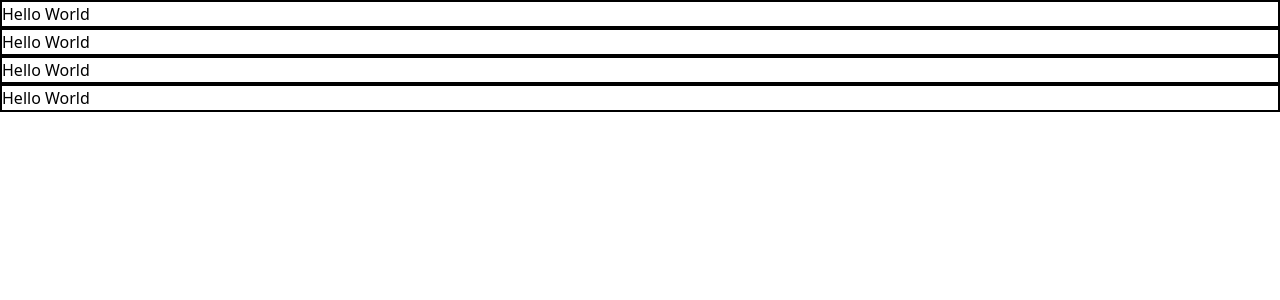
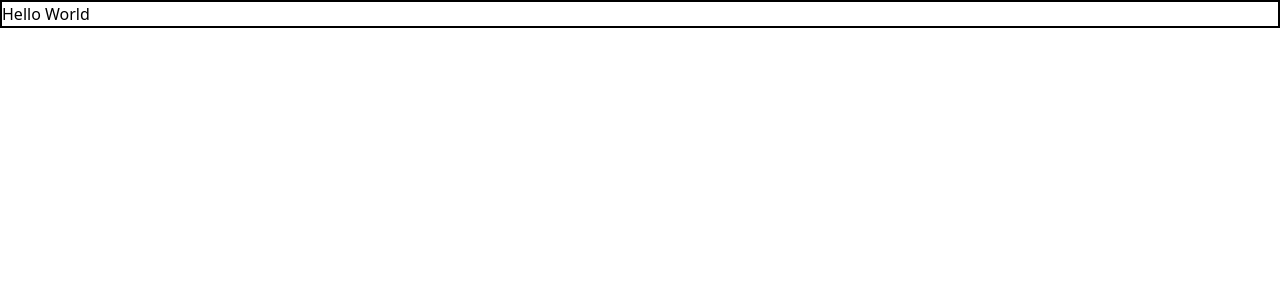
Before and after one commit to Tosifkankod/TrainSuite, a Next.js app in the folder src/client/: page / in a window 1280 px wide. Shown: the top 300 px of the page. Built offline with nearby package versions, Linux system fonts and the light colour scheme.

Commit message:
fix: Removed helloworld

```diff
--- a/src/client/src/app/page.tsx
+++ b/src/client/src/app/page.tsx
@@ -2,9 +2,6 @@ export default function Home() {
   return (
     <div className="">
       <h1 className="border-black border-2">Hello World</h1>
-      <h1 className="border-black border-2">Hello World</h1>
-      <h1 className="border-black border-2">Hello World</h1>
-      <h1 className="border-black border-2">Hello World</h1>
     </div>
   );
 }
```
